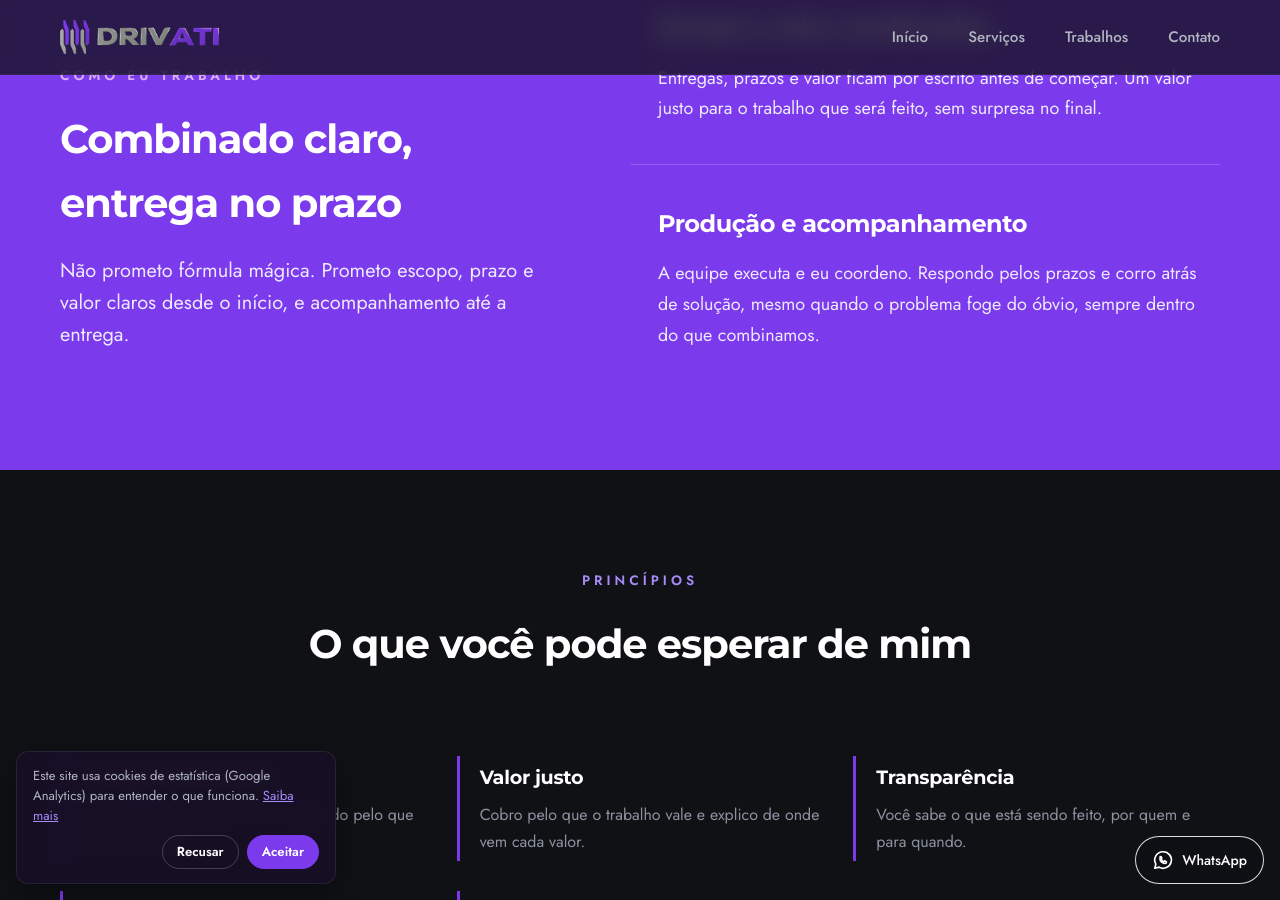
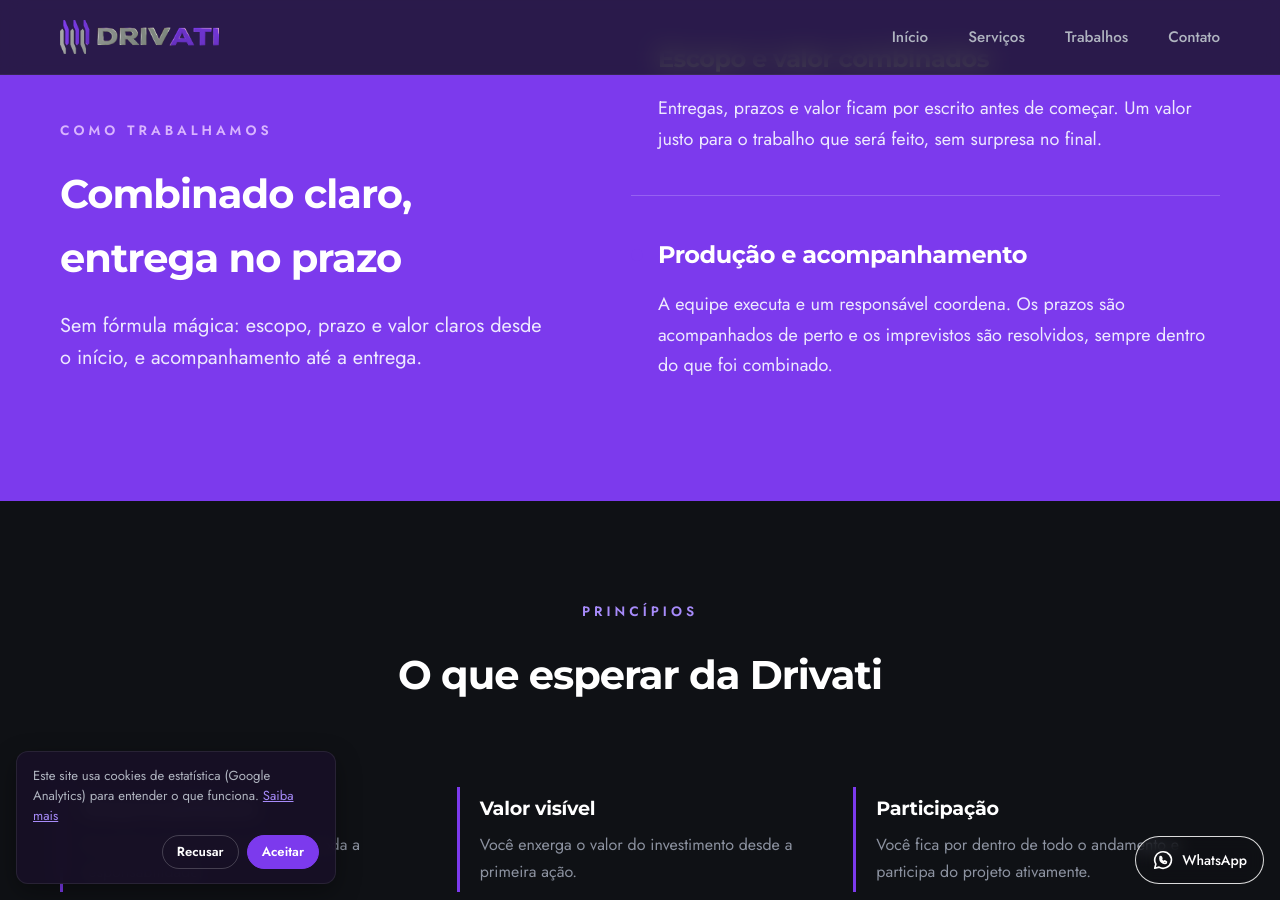
Before and after one commit to pedrosajrdigital/Drivati, a Jekyll site: the page built from index.html, in a window 1280 px wide and 900 px high, scrolled down 2216 px. Built offline with Jekyll 4.4.1, drawn with Linux system fonts in a browser that asks for light colours; some of the changed text lies outside the part shown.

Commit message:
Texto impessoal: tom da Drivati em terceira pessoa e responsabilidade na perspectiva do cliente
Co-Authored-By: Claude Sonnet 5.5 <noreply@anthropic.com>
Claude-Session: https://claude.ai/code/session_01CUYoSEqX6vk5an1RJTf5Uz

```diff
--- a/_includes/footer.html
+++ b/_includes/footer.html
@@ -14,7 +14,7 @@
                     <li><a href="index.html">Início</a></li>
                     <li><a href="servicos.html">Serviços</a></li>
                     <li><a href="cases.html">Trabalhos</a></li>
-                    <li><a href="contato.html">Fale comigo</a></li>
+                    <li><a href="contato.html">Contato</a></li>
                 </ul>
             </div>
 
--- a/cases.html
+++ b/cases.html
@@ -55,7 +55,7 @@ css: cases
                             <span class="tag">Indústria</span>
                         </div>
                         <h3 class="project-title">EBA-Plast: estrutura digital completa</h3>
-                        <p class="project-text">Indústria de itens plásticos, vendidos no Mercado Livre e na Shopee. Estruturei toda a presença digital da marca, exceto as lojas nos marketplaces: perfil no Google Meu Negócio, indexação nas buscas, Analytics, site (em parceria com a Cliquis Lab) e ícones e artes para posts no Instagram e no LinkedIn. <strong>Resultado:</strong> a marca ganhou presença própria e profissional, encontrável no Google.</p>
+                        <p class="project-text">Indústria de itens plásticos, vendidos no Mercado Livre e na Shopee. A Drivati estruturou toda a presença digital da marca, exceto as lojas nos marketplaces: perfil no Google Meu Negócio, indexação nas buscas, Analytics, site (em parceria com a Cliquis Lab) e ícones e artes para posts no Instagram e no LinkedIn. <strong>Resultado:</strong> a marca ganhou presença própria e profissional, encontrável no Google.</p>
                         <a href="https://ebaplast.com.br/" target="_blank" rel="noopener" class="btn btn-secondary project-btn">Ver o site da EBA-Plast</a>
                     </div>
                 </div>
@@ -65,7 +65,7 @@ css: cases
 
             <div class="banner-cta">
                 <h2>O seu projeto pode ser o próximo.</h2>
-                <a href="contato.html" class="btn btn-primary">Falar comigo</a>
+                <a href="contato.html" class="btn btn-primary">Falar com a Drivati</a>
             </div>
 
         </div>
--- a/index.html
+++ b/index.html
@@ -10,11 +10,11 @@ standalone: true
         <div class="hero-content">
             <span class="overline">Mídias sociais, arte e sites</span>
             <h1 class="main-title">Presença digital feita com seriedade.</h1>
-            <p class="subtitle">Cuido das redes sociais, da arte, do conteúdo e do site do seu negócio. Uma equipe executa, e eu lidero cada projeto e respondo pelo combinado.</p>
+            <p class="subtitle">A Drivati cuida das redes sociais, da arte, do conteúdo e do site do seu negócio. Uma equipe executa, e cada projeto tem um responsável pelo combinado.</p>
 
             <div class="cta-group">
-                <a href="#sobre" class="btn btn-primary">O que eu faço</a>
-                <a href="contato.html" class="btn btn-secondary">Falar comigo</a>
+                <a href="#sobre" class="btn btn-primary">O que fazemos</a>
+                <a href="contato.html" class="btn btn-secondary">Falar com a Drivati</a>
             </div>
         </div>
     </section>
@@ -24,9 +24,9 @@ standalone: true
         <div class="container">
 
             <div class="section-header">
-                <span class="overline">O que eu faço</span>
+                <span class="overline">O que fazemos</span>
                 <h2 class="section-title" style="color: var(--accent-text);">Do perfil ao site, com um responsável só</h2>
-                <p class="section-description">Você não precisa entender de algoritmo nem coordenar fornecedores. Eu organizo a equipe, combino o escopo e acompanho cada entrega.</p>
+                <p class="section-description">Você não precisa entender de algoritmo nem coordenar fornecedores. A Drivati organiza a equipe, combina o escopo e acompanha cada entrega.</p>
             </div>
 
             <div class="pillars-grid">
@@ -60,10 +60,10 @@ standalone: true
             <div class="methodology-wrapper">
 
                 <div class="methodology-header">
-                    <span class="overline">Como eu trabalho</span>
+                    <span class="overline">Como trabalhamos</span>
                     <h2 class="section-title">Combinado claro, entrega no prazo</h2>
                     <p class="section-description">
-                        Não prometo fórmula mágica. Prometo escopo, prazo e valor claros desde o início, e acompanhamento até a entrega.
+                        Sem fórmula mágica: escopo, prazo e valor claros desde o início, e acompanhamento até a entrega.
                     </p>
                 </div>
 
@@ -71,7 +71,7 @@ standalone: true
 
                     <div class="methodology-step">
                         <h4 class="step-title">Conversa e diagnóstico</h4>
-                        <p class="step-text">Entendo o seu negócio, o seu público e o que você precisa de verdade. Se eu não for a melhor opção para o seu caso, eu digo.</p>
+                        <p class="step-text">Tudo começa por entender o seu negócio, o seu público e o que você precisa de verdade. Se a Drivati não for a melhor opção para o seu caso, isso será dito com clareza.</p>
                     </div>
 
                     <div class="methodology-step">
@@ -81,7 +81,7 @@ standalone: true
 
                     <div class="methodology-step">
                         <h4 class="step-title">Produção e acompanhamento</h4>
-                        <p class="step-text">A equipe executa e eu coordeno. Respondo pelos prazos e corro atrás de solução, mesmo quando o problema foge do óbvio, sempre dentro do que combinamos.</p>
+                        <p class="step-text">A equipe executa e um responsável coordena. Os prazos são acompanhados de perto e os imprevistos são resolvidos, sempre dentro do que foi combinado.</p>
                     </div>
 
                 </div>
@@ -94,14 +94,14 @@ standalone: true
         <div class="container">
             <div class="section-header">
                 <span class="overline">Princípios</span>
-                <h2 class="section-title">O que você pode esperar de mim</h2>
+                <h2 class="section-title">O que esperar da Drivati</h2>
             </div>
             <div class="principles-grid">
-                <div class="principle"><h3>Comprometimento</h3><p>Assumo o projeto até o fim e respondo pelo que foi combinado.</p></div>
-                <div class="principle"><h3>Valor justo</h3><p>Cobro pelo que o trabalho vale e explico de onde vem cada valor.</p></div>
-                <div class="principle"><h3>Transparência</h3><p>Você sabe o que está sendo feito, por quem e para quando.</p></div>
-                <div class="principle"><h3>Solução</h3><p>Corro atrás da resposta mesmo fora da minha especialidade, dentro do escopo combinado.</p></div>
-                <div class="principle"><h3>Idoneidade e respeito</h3><p>Todos queremos lucrar, mas a honra e a boa imagem vêm antes.</p></div>
+                <div class="principle"><h3>Responsabilidade</h3><p>O projeto é levado até o fim, com toda a responsabilidade.</p></div>
+                <div class="principle"><h3>Valor visível</h3><p>Você enxerga o valor do investimento desde a primeira ação.</p></div>
+                <div class="principle"><h3>Participação</h3><p>Você fica por dentro de todo o andamento e participa do projeto ativamente.</p></div>
+                <div class="principle"><h3>Respostas</h3><p>Você terá as respostas de que precisa, com excelência dentro do escopo combinado.</p></div>
+                <div class="principle"><h3>Parcerias duradouras</h3><p>Negócios bons e duradouros só acontecem com dedicação, respeito e comprometimento.</p></div>
             </div>
             <p class="principles-note">Tudo fica mais claro quando combinado antes: a entrega, o prazo e o valor. Trabalhamos com transparência para minimizar surpresas e imprevistos. Valorizamos todos os clientes, sem exceção, em especial aqueles que prezam igualmente pela clareza e respeito mútuo.</p>
         </div>
@@ -158,7 +158,7 @@ standalone: true
                             <span class="tag">Indústria</span>
                         </div>
                         <h3 class="project-title">EBA-Plast: estrutura digital completa</h3>
-                        <p class="project-text">Indústria de itens plásticos, vendidos no Mercado Livre e na Shopee. Estruturei toda a presença digital da marca, exceto as lojas nos marketplaces: perfil no Google Meu Negócio, indexação nas buscas, Analytics, site (em parceria com a Cliquis Lab) e ícones e artes para posts no Instagram e no LinkedIn. <strong>Resultado:</strong> a marca ganhou presença própria e profissional, encontrável no Google.</p>
+                        <p class="project-text">Indústria de itens plásticos, vendidos no Mercado Livre e na Shopee. A Drivati estruturou toda a presença digital da marca, exceto as lojas nos marketplaces: perfil no Google Meu Negócio, indexação nas buscas, Analytics, site (em parceria com a Cliquis Lab) e ícones e artes para posts no Instagram e no LinkedIn. <strong>Resultado:</strong> a marca ganhou presença própria e profissional, encontrável no Google.</p>
                         <a href="https://ebaplast.com.br/" target="_blank" rel="noopener" class="btn btn-secondary project-btn">Ver o site da EBA-Plast</a>
                     </div>
                 </div>
```
Also changed, not shown: contato.html (+5 -5 lines), servicos.html (+4 -4 lines).
